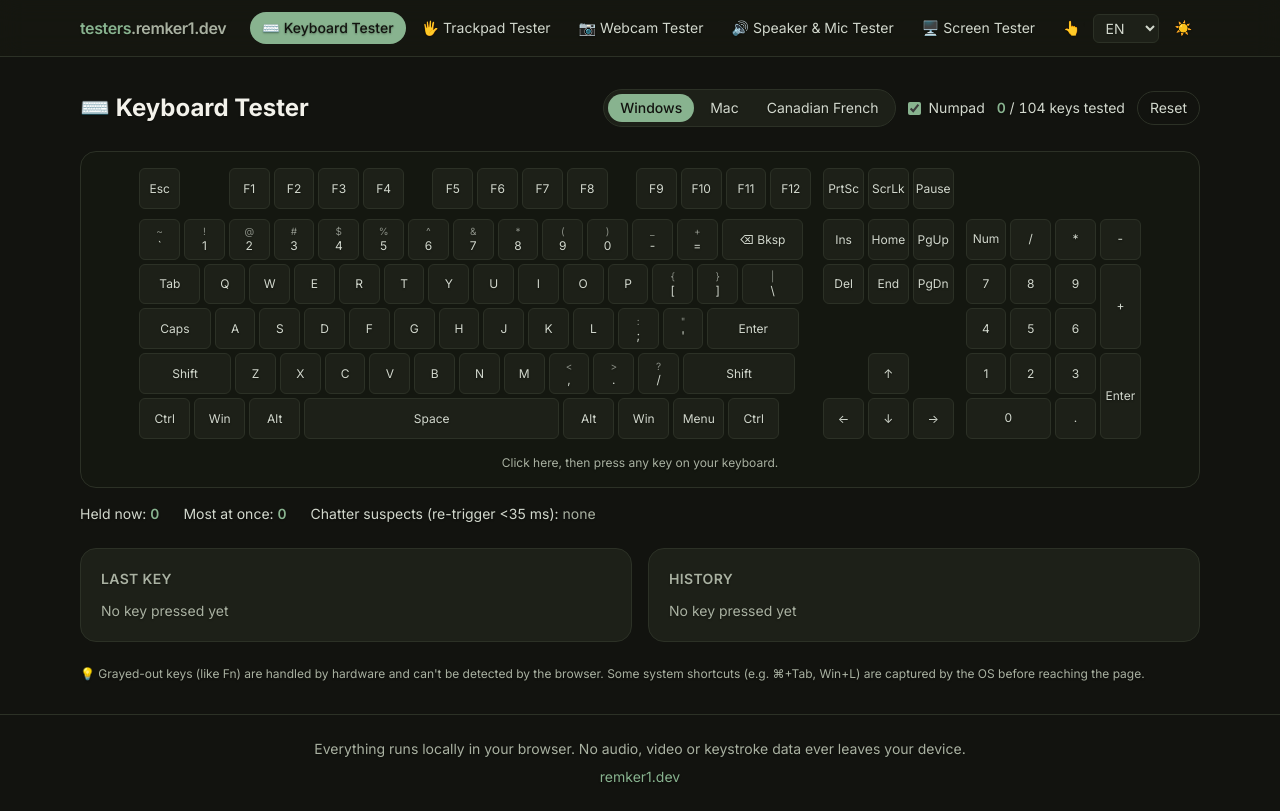
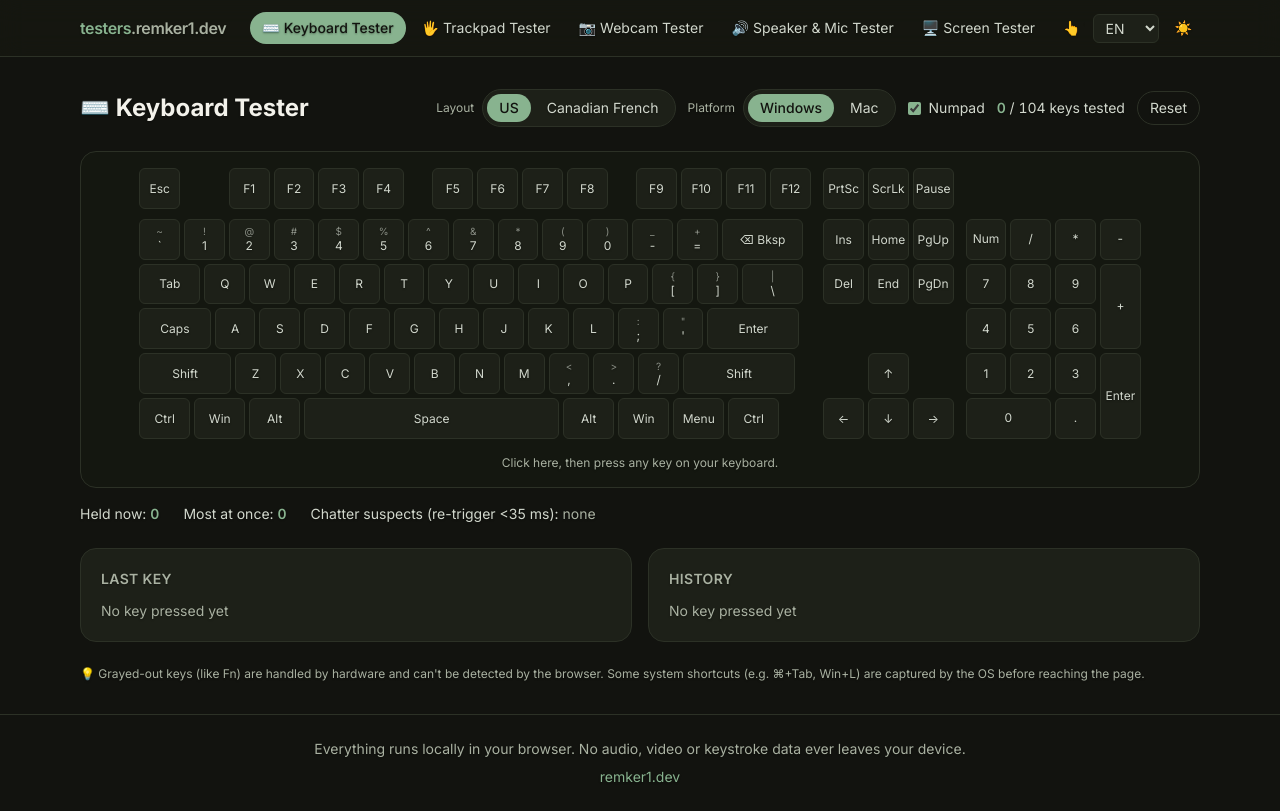
Before and after one commit to remker1/PersonalWeb, a React (Vite) app: page /testers/keyboard in a window 1280 px wide. Built offline with nearby package versions, Linux system fonts and the light colour scheme.

Commit message:
Separate keyboard layout and platform selectors

```diff
--- a/src/pages/testers/KeyboardTester.jsx
+++ b/src/pages/testers/KeyboardTester.jsx
@@ -48,12 +48,12 @@ const ROW_4 = [
   k("Shift", "ShiftRight", 2.75),
 ];
 
-const ROW_1_CA_FR = [
+const ROW_1_CA_FR = (backspaceLabel) => [
   k("#", "Backquote", 1, "|"), k("1", "Digit1", 1, "!"), k("2", "Digit2", 1, '"'),
   k("3", "Digit3", 1, "/"), k("4", "Digit4", 1, "$"), k("5", "Digit5", 1, "%"),
   k("6", "Digit6", 1, "?"), k("7", "Digit7", 1, "&"), k("8", "Digit8", 1, "*"),
   k("9", "Digit9", 1, "("), k("0", "Digit0", 1, ")"), k("-", "Minus", 1, "_"),
-  k("=", "Equal", 1, "+"), k("⌫ Bksp", "Backspace", 2),
+  k("=", "Equal", 1, "+"), k(backspaceLabel, "Backspace", 2),
 ];
 
 const ROW_2_CA_FR = [
@@ -63,11 +63,11 @@ const ROW_2_CA_FR = [
   k("à", "Backslash", 1.5, "À"),
 ];
 
-const ROW_3_CA_FR = [
+const ROW_3_CA_FR = (enterLabel) => [
   k("Caps", "CapsLock", 1.75), k("A", "KeyA"), k("S", "KeyS"), k("D", "KeyD"),
   k("F", "KeyF"), k("G", "KeyG"), k("H", "KeyH"), k("J", "KeyJ"), k("K", "KeyK"),
   k("L", "KeyL"), k(";", "Semicolon", 1, ":"), k("è", "Quote", 1, "È"),
-  k("Enter", "Enter", 2.25),
+  k(enterLabel, "Enter", 2.25),
 ];
 
 const ROW_4_CA_FR = [
@@ -164,7 +164,8 @@ export default function KeyboardTester() {
   const t = useT();
   useDocTitle(t("keyboard"));
 
-  const [layoutName, setLayoutName] = useState(IS_MAC ? "mac" : "win");
+  const [layoutName, setLayoutName] = useState("us");
+  const [platformName, setPlatformName] = useState(IS_MAC ? "mac" : "win");
   const [showNumpad, setShowNumpad] = useState(true);
   const [pressed, setPressed] = useState(() => new Set());
   const [tested, setTested] = useState(() => new Set());
@@ -178,15 +179,19 @@ export default function KeyboardTester() {
 
   const layout = useMemo(
     () => {
-      if (layoutName === "mac") {
-        return { fnRow: FN_ROW_MAC, main: [FN_ROW_MAC, ROW_1("⌫"), ROW_2("\\"), ROW_3("return"), ROW_4, ROW_5_MAC], nav: NAV_ROWS_MAC };
-      }
-      if (layoutName === "frca") {
-        return { fnRow: FN_ROW_WIN, main: [FN_ROW_WIN, ROW_1_CA_FR, ROW_2_CA_FR, ROW_3_CA_FR, ROW_4_CA_FR, ROW_5_WIN], nav: NAV_ROWS };
-      }
-      return { fnRow: FN_ROW_WIN, main: [FN_ROW_WIN, ROW_1("⌫ Bksp"), ROW_2("\\"), ROW_3("Enter"), ROW_4, ROW_5_WIN], nav: NAV_ROWS };
+      const isMac = platformName === "mac";
+      const fnRow = isMac ? FN_ROW_MAC : FN_ROW_WIN;
+      const nav = isMac ? NAV_ROWS_MAC : NAV_ROWS;
+      const modifierRow = isMac ? ROW_5_MAC : ROW_5_WIN;
+      const backspaceLabel = isMac ? "⌫" : "⌫ Bksp";
+      const enterLabel = isMac ? "return" : "Enter";
+      const characterRows = layoutName === "frca"
+        ? [ROW_1_CA_FR(backspaceLabel), ROW_2_CA_FR, ROW_3_CA_FR(enterLabel), ROW_4_CA_FR]
+        : [ROW_1(backspaceLabel), ROW_2("\\"), ROW_3(enterLabel), ROW_4];
+
+      return { fnRow, main: [fnRow, ...characterRows, modifierRow], nav };
     },
-    [layoutName]
+    [layoutName, platformName]
   );
 
   const layoutCodes = useMemo(() => collectCodes(layout, showNumpad), [layout, showNumpad]);
@@ -264,8 +269,10 @@ export default function KeyboardTester() {
     <div>
       <div className="flex flex-wrap items-center gap-3 mb-6">
         <h1 className="text-2xl font-bold mr-auto">⌨️ {t("keyboard")}</h1>
+        <div className="flex items-center gap-2">
+          <span className="text-xs text-text-muted">{t("kbLayout")}</span>
           <div className="flex items-center gap-1 rounded-full border border-border p-1 bg-bg-card">
-          {["win", "mac", "frca"].map((name) => (
+            {["us", "frca"].map((name) => (
               <button
                 key={name}
                 onClick={() => setLayoutName(name)}
@@ -275,9 +282,28 @@ export default function KeyboardTester() {
                     : "text-text-secondary hover:bg-bg-secondary"
                 }`}
               >
-              {name === "win" ? t("kbWin") : name === "mac" ? t("kbMac") : t("kbCaFr")}
+                {name === "us" ? t("kbUs") : t("kbCaFr")}
               </button>
             ))}
+          </div>
+        </div>
+        <div className="flex items-center gap-2">
+          <span className="text-xs text-text-muted">{t("kbPlatform")}</span>
+          <div className="flex items-center gap-1 rounded-full border border-border p-1 bg-bg-card">
+            {["win", "mac"].map((name) => (
+              <button
+                key={name}
+                onClick={() => setPlatformName(name)}
+                className={`px-3 py-1 rounded-full text-sm transition-colors ${
+                  platformName === name
+                    ? "bg-accent text-bg-primary font-medium"
+                    : "text-text-secondary hover:bg-bg-secondary"
+                }`}
+              >
+                {name === "win" ? t("kbWin") : t("kbMac")}
+              </button>
+            ))}
+          </div>
         </div>
         <label className="flex items-center gap-2 text-sm text-text-secondary cursor-pointer">
           <input
--- a/src/pages/testers/testersUtils.js
+++ b/src/pages/testers/testersUtils.js
@@ -22,13 +22,15 @@ const dict = {
     keyboard: "Keyboard Tester",
     webcam: "Webcam Tester",
     audio: "Speaker & Mic Tester",
-    keyboardDesc: "Press every key and see it light up. Windows, Mac and Canadian French layouts supported.",
+    keyboardDesc: "Press every key and see it light up. US and Canadian French layouts for Windows and Mac.",
     webcamDesc: "Check your camera feed, resolution and frame rate, and take a test snapshot.",
     audioDesc: "Play left/right channel tones, watch your mic level, and record a playback test.",
     open: "Open tester",
     backToSite: "remker1.dev",
     // keyboard
     kbLayout: "Layout",
+    kbPlatform: "Platform",
+    kbUs: "US",
     kbWin: "Windows",
     kbMac: "Mac",
     kbCaFr: "Canadian French",
@@ -214,12 +216,14 @@ const dict = {
     keyboard: "键盘测试",
     webcam: "摄像头测试",
     audio: "扬声器 & 麦克风测试",
-    keyboardDesc: "按下每个按键即可看到高亮反馈，支持 Windows、Mac 和加拿大法语键盘布局。",
+    keyboardDesc: "按下每个按键即可看到高亮反馈，支持 Windows 和 Mac 的 US、加拿大法语布局。",
     webcamDesc: "查看摄像头画面、分辨率和帧率，还可以拍一张测试快照。",
     audioDesc: "播放左右声道测试音，实时查看麦克风音量，并录音回放测试。",
     open: "开始测试",
     backToSite: "remker1.dev",
     kbLayout: "布局",
+    kbPlatform: "平台",
+    kbUs: "US",
     kbWin: "Windows",
     kbMac: "Mac",
     kbCaFr: "加拿大法语",
@@ -397,13 +401,15 @@ const dict = {
     keyboard: "Test du clavier",
     webcam: "Test de la webcam",
     audio: "Test haut-parleurs & micro",
-    keyboardDesc: "Appuyez sur chaque touche pour la voir s'illuminer. Dispositions Windows, Mac et français canadien prises en charge.",
+    keyboardDesc: "Appuyez sur chaque touche pour la voir s'illuminer. Dispositions US et français canadien pour Windows et Mac.",
     webcamDesc: "Vérifiez l'image de votre caméra, la résolution et la fréquence d'images, et prenez une capture d'essai.",
     audioDesc: "Jouez des tonalités gauche/droite, surveillez le niveau du micro et testez un enregistrement.",
     open: "Ouvrir le testeur",
     backToSite: "remker1.dev",
     // keyboard
     kbLayout: "Disposition",
+    kbPlatform: "Plateforme",
+    kbUs: "US",
     kbWin: "Windows",
     kbMac: "Mac",
     kbCaFr: "Français canadien",
```
Lines whose indentation alone changed are shown as unchanged.
